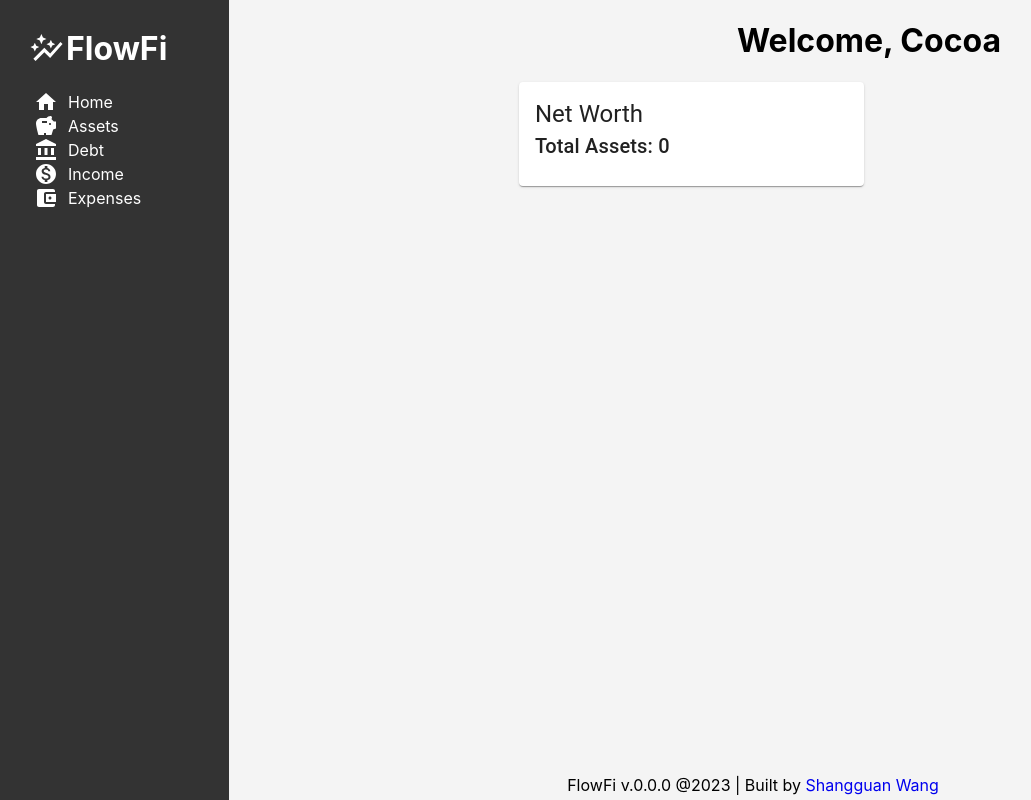
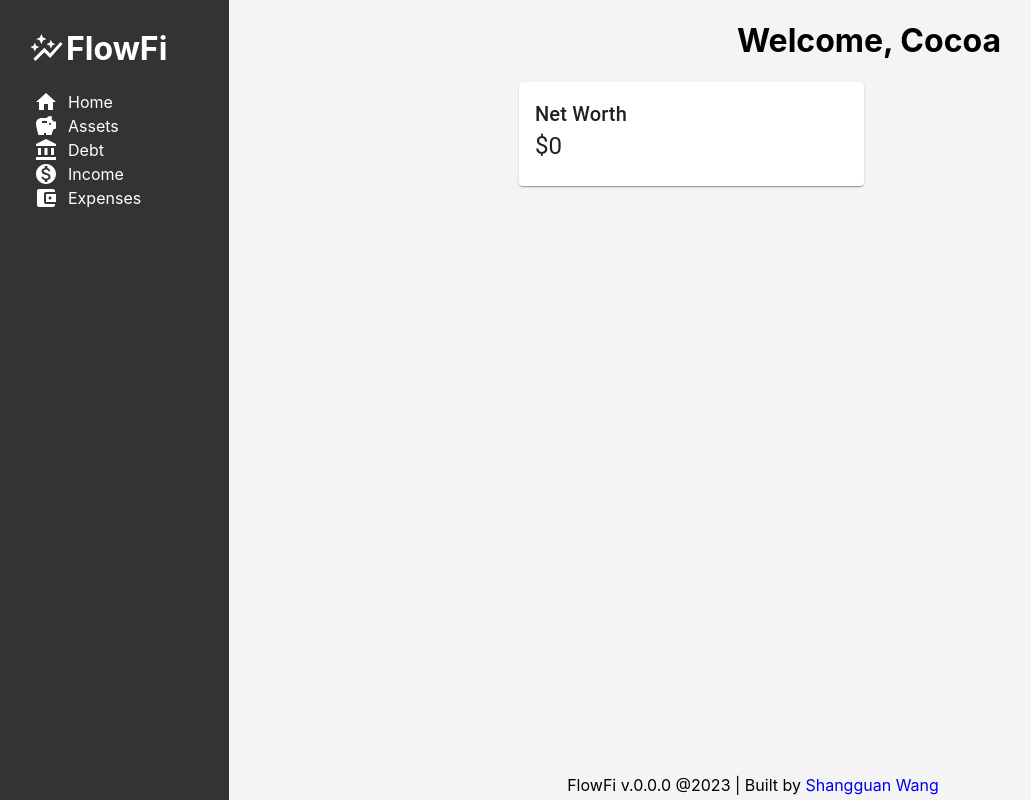
Before and after one commit to shangguanwang/FlowFi, a React (Create React App) app: page / in a window 1280 px wide. Both pictures are taken after typing "name@example.com", "Sample123" into the empty fields and a click on the button "SIGN IN". Shown: the whole page, without its empty margins (3-1034 px from the left). Built offline with nearby package versions, Linux system fonts and the light colour scheme.

Commit message:
add totalDebtAmount and totalMonthlyInterest calculation for Issue #10

```diff
--- a/src/components/functions/functions.tsx
+++ b/src/components/functions/functions.tsx
@@ -1,6 +1,10 @@
-import { AssetsFormType } from '../../state/types'
+import { AssetsFormType, DebtFormType } from '../../state/types'
 
-export const calculateAssetTotal = (data:AssetsFormType[]) => data.reduce((acc, item)=> acc+item.assetAmount,0)
+export const calculateAssetTotal = (data:AssetsFormType[]) => data.reduce((acc, item)=> acc+item.assetAmount,0);
+
+export const calculateDebtTotal = (data:DebtFormType[]) => data.reduce((acc,item)=> acc+item.debtAmount,0);
+
+export const calcMonthlyIntTotal = (data:DebtFormType[])=>Number(data.reduce((acc,item)=>acc+(item.debtAmount*(item.debtApr/1200)),0).toFixed(2));
 
 // Email format validation
 export const isValidEmail = (email:string) => {
--- a/src/components/layout/NumberCard.tsx
+++ b/src/components/layout/NumberCard.tsx
@@ -2,18 +2,19 @@ import { Card, CardContent, Typography } from '@mui/material'
 import React from 'react'
 
 interface NumberCardProps {
-    totalAssets: number;
+  label: string;
+  num: number;
   }
 
-const NumberCard:React.FC<NumberCardProps> = ({totalAssets}) => {
+const NumberCard:React.FC<NumberCardProps> = ({label, num}) => {
   return (
     <Card sx={{ maxWidth: 345 }}>
         <CardContent>
-        <Typography variant="h5" component="div">
-            Net Worth
+        <Typography variant="h6" component="div">
+            {label}
         </Typography>
-        <Typography variant="h6">
-          Total Assets: {totalAssets}
+        <Typography variant="h5">
+          ${num}
         </Typography>
         </CardContent>
     </Card>
--- a/src/views/Assets.tsx
+++ b/src/views/Assets.tsx
@@ -14,6 +14,7 @@ import Box from '@mui/material/Box';
 import { DataGrid, GridCellParams, GridActionsCellItem} from '@mui/x-data-grid';
 import DeleteIcon from '@mui/icons-material/Delete';
 import EditIcon from '@mui/icons-material/Edit';
+import NumberCard from '../components/layout/NumberCard';
 
 
 export const Assets = () => {
@@ -96,11 +97,11 @@ export const Assets = () => {
   return (
     <div className="subpage">
       <h1>Assets</h1>
-      <AddButton linkurl="/assets/add" btntxt="Add Asset" />
-      <p>Net Assets: ${totalAmount}</p>
+      <NumberCard label="Total Assets" num={totalAmount} />
       <Box mt="1rem" p="0 0.5rem" sx={{ width: '40%'}}>
         <DataGrid autoHeight rows={assetsData} columns={assetsColumns} hideFooter={true}/>
       </Box>
+      <AddButton linkurl="/assets/add" btntxt="Add Asset" />
     </div>
   )
 }
--- a/src/views/Debt/Debt.tsx
+++ b/src/views/Debt/Debt.tsx
@@ -9,17 +9,21 @@ import DeleteIcon from '@mui/icons-material/Delete';
 import EditIcon from '@mui/icons-material/Edit';
 // import components
 import AddButton from '../../components/layout/AddButton';
+import { calculateDebtTotal, calcMonthlyIntTotal } from '../../components/functions/functions';
 // import redux
 import { RootState } from '../../redux/store';
 import { useSelector, useDispatch } from 'react-redux';
 import { setDebtData } from '../../redux/debtSlice';
+import NumberCard from '../../components/layout/NumberCard';
 
 
 export const Debt = () => {
   const dispatch = useDispatch();
   const navigate = useNavigate();
   const debtData = useSelector((store: RootState)=>store.debt);
-
+  // Calculation
+  const totalAmount = calculateDebtTotal(debtData);
+  const totalMonthlyInterest = calcMonthlyIntTotal(debtData);
   //define a delete function
   const handleDelete = (id:string) => {
     deleteData(id, "debt");
@@ -95,11 +99,12 @@ export const Debt = () => {
   return (
     <div className="subpage">
       <h1>Debt</h1>
-      <AddButton linkurl="/debt/add" btntxt="Add Debt" />
-      <p>Net Assets: $XX</p>
+      <NumberCard label="Total Debt" num={totalAmount} />
+      <NumberCard label="Monthly Payment" num={totalMonthlyInterest} />
       <Box mt="1rem" p="0 0.5rem" sx={{ width: '50%'}}>
         <DataGrid autoHeight rows={debtData} columns={debtColumns} hideFooter={true}/>
       </Box>
+      <AddButton linkurl="/debt/add" btntxt="Add Debt" />
     </div>
   )
 }
--- a/src/views/Home.tsx
+++ b/src/views/Home.tsx
@@ -14,7 +14,7 @@ export const Home = () => {
             <h1>Welcome, Cocoa</h1>
         </header>
         <main>
-          <NumberCard totalAssets={totalAssets}/>
+          <NumberCard label="Net Worth" num={totalAssets}/>
           <PieCharts />
         </main>
     </div>
```
